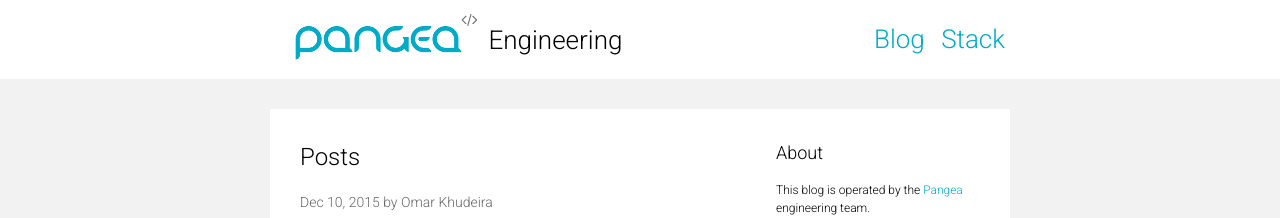
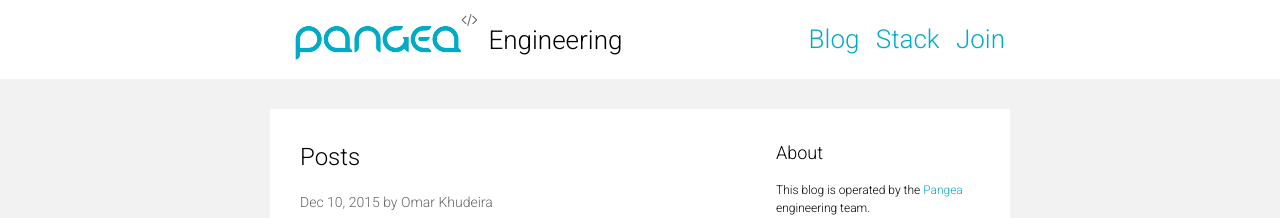
Before and after one commit to omar/gopangea.github.io, a Jekyll site: the page built from index.html, in a window 1280 px wide. Shown: the top 218 px of the page. Built offline with Jekyll 4.4.1, drawn with Linux system fonts in a browser that asks for light colours; nearby versions of some CDN libraries.

Commit message:
Add header link to Stack Overflow Careers

```diff
--- a/_includes/header.html
+++ b/_includes/header.html
@@ -10,6 +10,7 @@
         <ul>
             <li><a href="/">Blog</a></li>
             <li><a href="/stack">Stack</a></li>
+            <li><a href="http://careers.stackoverflow.com/company/pangea-universal-holdings">Join</a></li>
         </ul>
     </nav>
 
```
